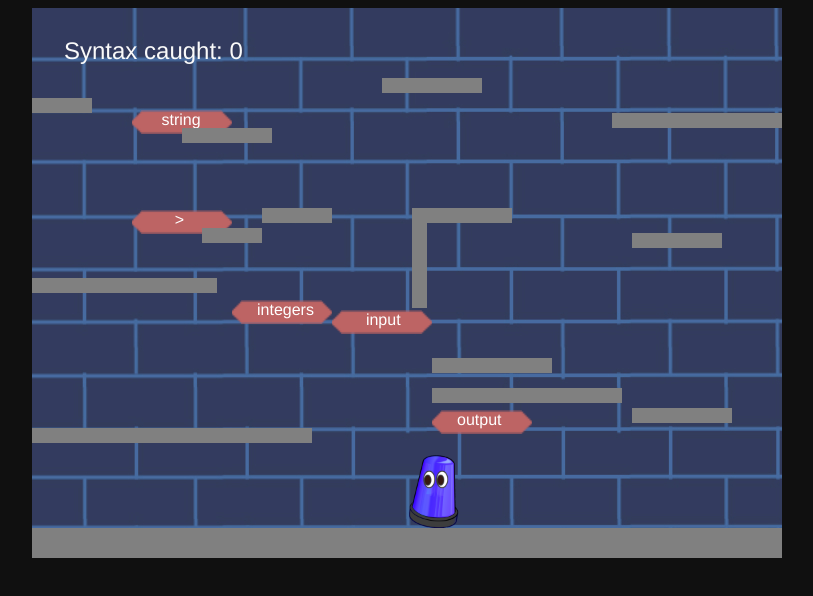
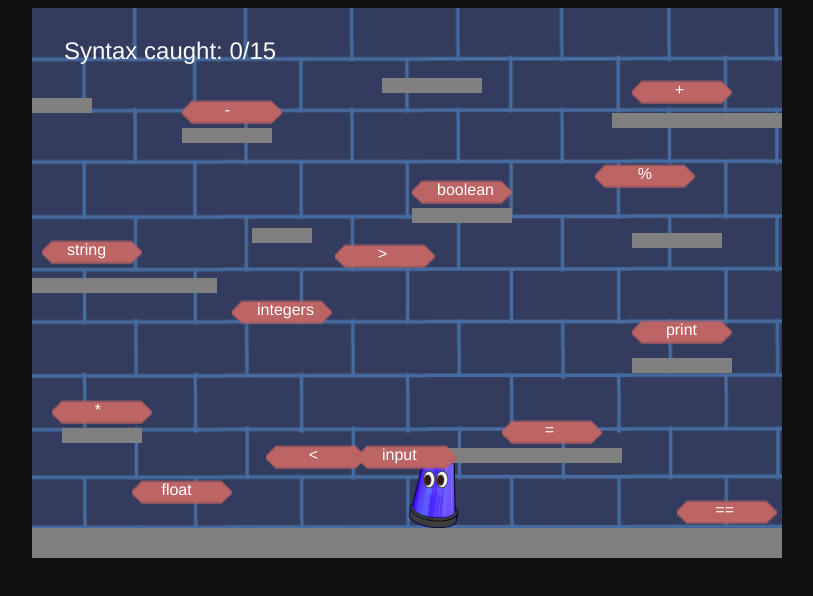
Before and after one commit to GloriaAdet/2016_SIP_WAS_BSA_CodeBlue, a plain HTML site: page CODEBLUEPYTHON.html in a window 1280 px wide. Shown: the whole page, without its empty margins (233-1046 px from the left). Drawn offline with Linux system fonts and the light colour scheme.

Commit message:
did more stuff too tired to remember

```diff
--- a/CODEBLUEPYTHON.html
+++ b/CODEBLUEPYTHON.html
@@ -11,16 +11,16 @@
 <body style="background-color: #101010;">
 
 <!--<div style="background-color: white; height: 200px; width: 200px; "></div>-->
+<canvas id="canvas" style="display:block; margin: 0 auto; background-image:url('images/bluebricks.jpg')"></canvas>
 
+
+<script src="js/try.js"></script>
 
 </body>
 
 
 
-<canvas id="canvas" style="display:block; margin: 0 auto; background-image:url('images/bluebricks.jpg')"></canvas>
 
-
-		<script src="js/try.js"></script>
 
 
 </body>
--- a/js/try.js
+++ b/js/try.js
@@ -2,12 +2,13 @@ var jumping = false;
 var yVel = 0;
 var xVel = 5;
 var gravity = 1.2;
-var list_platforms = [[0,520,750,30], [0,420,280,15], [600,400,100,15], [400,350,120,15], [0,270,185,15], [0,90,60,15], [150,120,90,15], [170,220,60,15], [230,200,70,15], [400,380,190,15], [580,105,170,15], [350,70,100,15], [380,200,100,15], [380,200,15,100], [600,225,90, 15]];
+// var list_platforms = [[0,520,750,30], [0,420,280,15], [600,400,100,15], [400,350,120,15], [0,270,185,15], [0,90,60,15], [150,120,90,15], [170,220,60,15], [230,200,70,15], [400,380,190,15], [580,105,170,15], [350,70,100,15], [380,200,100,15], [380,200,15,100], [600,225,90, 15]];
+var list_platforms = [[0,520,750,30], [30,420,80,15], [600,350,100,15], [0,270,185,15], [0,90,60,15], [150,120,90,15], [220,220,60,15], [400,440,190,15], [580,105,170,15], [350,70,100,15], [380,200,100,15], [600,225,90, 15]];
 var ground = list_platforms[0];
 var movement = false;
 var currplat = list_platforms[0];
 
-var list_syntax = [[200,290, 'integers', 'Integers are a type of data.'], [100,100, ' string' ], [300, 300, '  input'], [400,400, 'output'], [100,200, '    >'] ];
+var list_syntax = [[200,290, 'integers'], [10,230, 'string' ], [380,170, 'boolean' ], [100, 470, ' float' ], [600,70, '    +' ], [150,90, '    -' ], [600,310, '  print' ], [470, 410, '    =' ], [20, 390, '    *' ], [303, 234, '    >' ], [234, 435, '    <' ], [325, 435, 'input' ], [123, 645, '   !=' ], [645, 490, '   ==' ], [563, 154, '    %' ]];
 
 var heroheight = 75;
 
@@ -171,7 +172,7 @@ var check_syntax = function () {
 			(hero.y <= (list_syntax[i][1] +100))
 			) {
 				console.log('touching syntax');
-			pause();
+			// pause();
 				break;
 		}
 	}
@@ -245,22 +246,22 @@ var render = function () {
 		ctx.drawImage(heroImage, hero.x, hero.y);
 	}
 
-		for (i=0; i < list_syntax.length; i++){
-			ctx.drawImage(syntaxImage, list_syntax[i][0], list_syntax[i][1]);
-			ctx.fillStyle = "white";
-			ctx.font = "16px Helvetica";
-			ctx.textBaseline = "top";
 
-			ctx.fillText(list_syntax[i][2], list_syntax[i][0]+25, list_syntax[i][1]+5);
-		}
 
 	// * for loop to create platforms objects
 	for (i=0; i<list_platforms.length; i++){
 		var platform1 = new platforms(list_platforms[i][0],list_platforms[i][1],list_platforms[i][2],list_platforms[i][3]);
 	}
 
+	//for loop to create syntax
+	for (i=0; i < list_syntax.length; i++){
+				ctx.drawImage(syntaxImage, list_syntax[i][0], list_syntax[i][1]);
+				ctx.fillStyle = "white";
+				ctx.font = "16px Helvetica";
+				ctx.textBaseline = "top";
 
-
+				ctx.fillText(list_syntax[i][2], list_syntax[i][0]+25, list_syntax[i][1]+5);
+			}
 
 
 	// Score
@@ -268,7 +269,7 @@ var render = function () {
 	ctx.font = "24px Helvetica";
 	ctx.textAlign = "left";
 	ctx.textBaseline = "top";
-	ctx.fillText("Syntax caught: " + syntaxsCaught, 32, 32);
+	ctx.fillText("Syntax caught: " + syntaxsCaught + "/" + list_syntax.length, 32, 32);
 };
 
 // The main game loop
@@ -290,7 +291,7 @@ function jump() {
 
   if (!jumping) {
 	jumping = true;
-	yVel = -20;
+	yVel = -15;
   }
 
 }
```
Also changed, not shown: CodeBlueHomePage (2).html (+1 -1 lines), endscreen.jpg (added).
